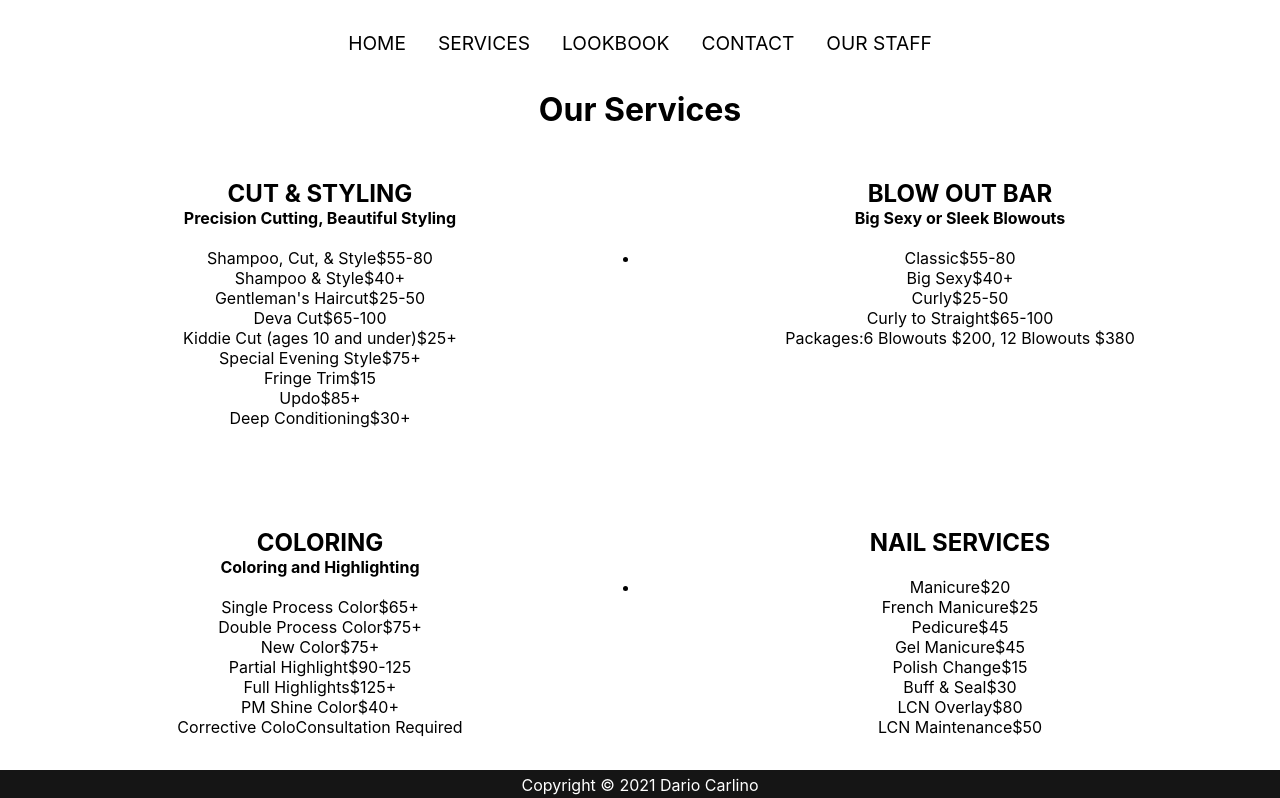
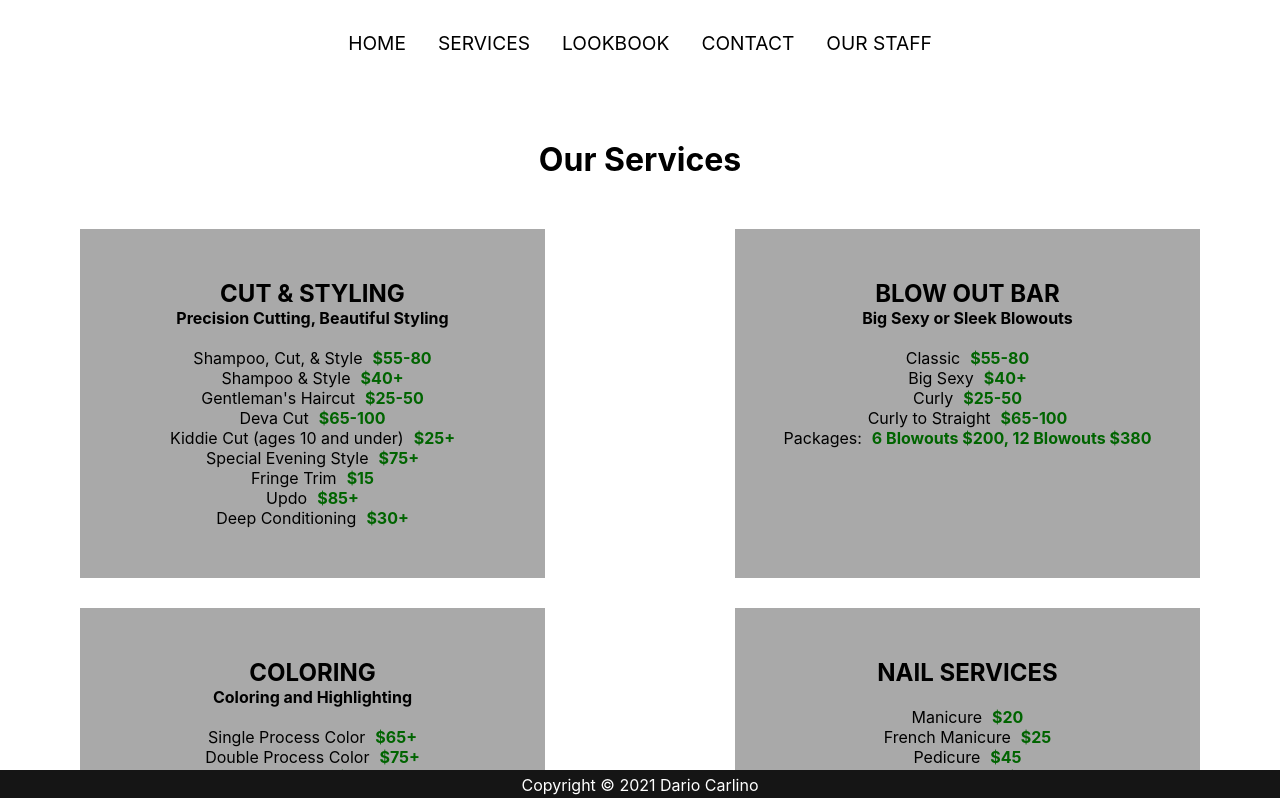
Before and after one commit to cloudymolecule/salon-template, a React (Create React App) app: page /services in a window 1280 px wide. Shown: the top 798 px of the page. Built offline with nearby package versions, Linux system fonts and the light colour scheme.

Commit message:
Update Services.css

```diff
--- a/src/styles/App.css
+++ b/src/styles/App.css
@@ -17,3 +17,7 @@ html, body {
   max-width: 100%;
   overflow-x: hidden;
 }
+
+ul {
+  list-style-type: none;
+}
--- a/src/styles/Services.css
+++ b/src/styles/Services.css
@@ -1,20 +1,31 @@
 .services-title {
     text-align: center;
+    padding-top: 50px;
+    padding-bottom: 50px;
 }
 
 .services-container {
-
+    margin-bottom:  60px;
 }
 
 .services {
     display: grid;
     grid-template-columns: 1fr 1fr;
     text-align: center;
+    gap: 30px;
 }
 
 .service {
-    padding-top: 50px;
-    padding-bottom: 50px;
+    padding: 50px 30px 50px 30px;
+    margin-left: 80px;
+    margin-right: 80px;
+    background-color: darkgray;
+}
+
+.service-list-item-price {
+    padding-left: 10px;
+    font-weight: bold;
+    color: darkgreen;
 }
 
 @media screen and (max-width: 960px) {
@@ -22,8 +33,4 @@
         grid-template-columns: 1fr;
     }
 
-    .service {
-        padding-top: 30px;
-        padding-bottom: 30px;
-    }
 }
```
